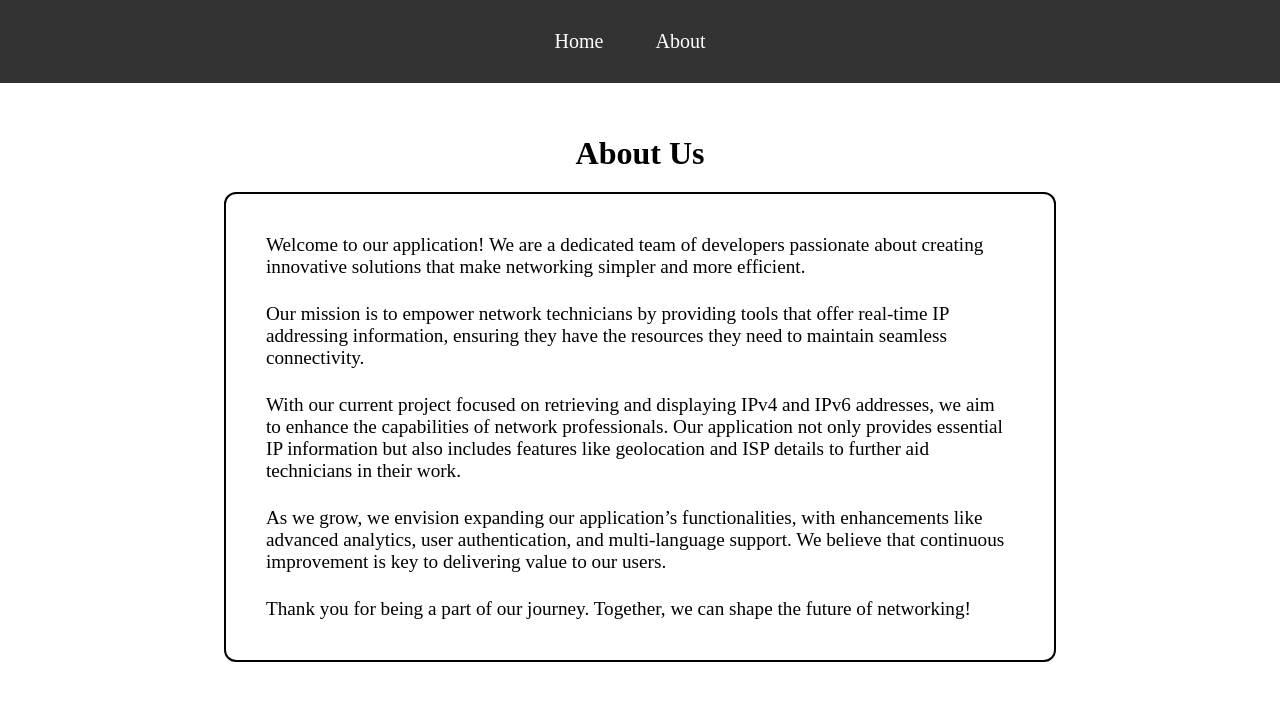
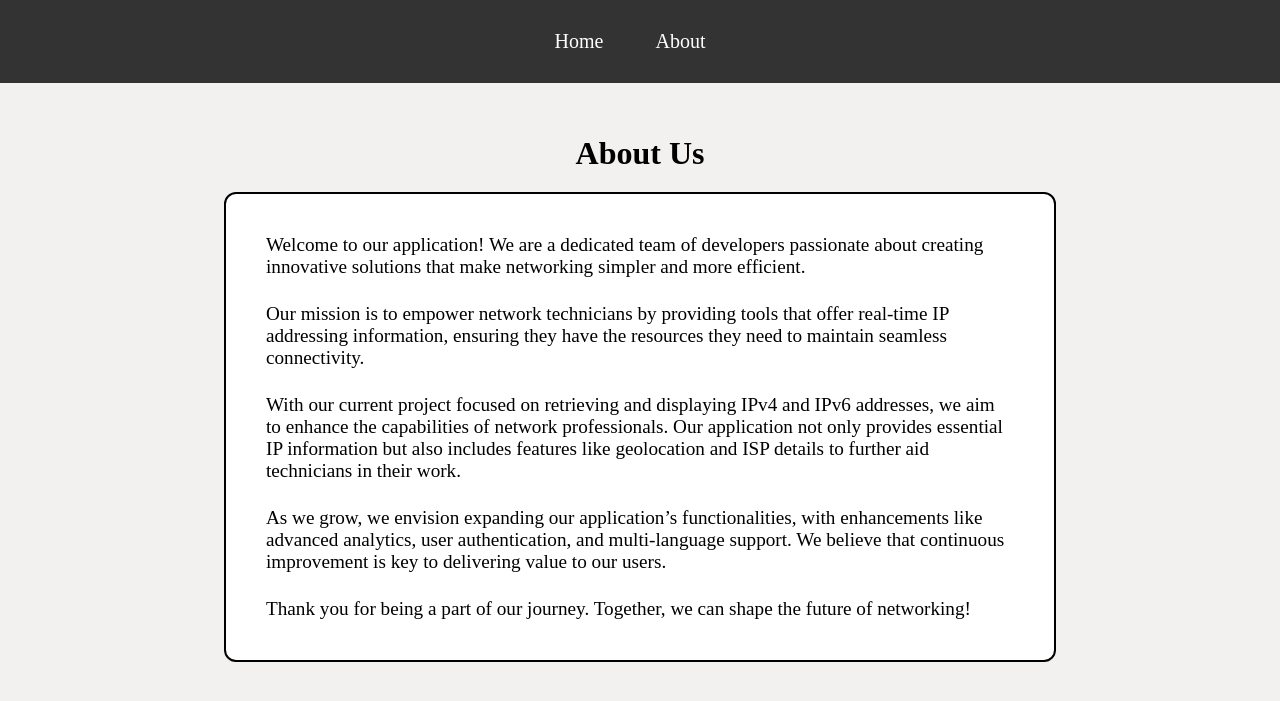
Before and after one commit to kigos21/devnet-ip-addr-app, a Flask app: page /about in a window 1280 px wide. Shown: the top 701 px of the page. Run offline with Flask 3, Linux system fonts and the light colour scheme.

Commit message:
Abouts Us Update 2

```diff
--- a/templates/about.html
+++ b/templates/about.html
@@ -9,7 +9,9 @@
         margin: 0;
         padding: 0;
       }
-
+      body {
+        background: #f3f1ef;
+      }
       .container {
         display: flex;
         flex-direction: column;
```
